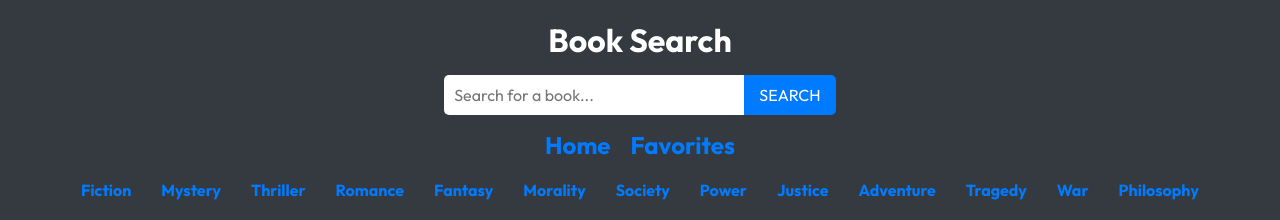
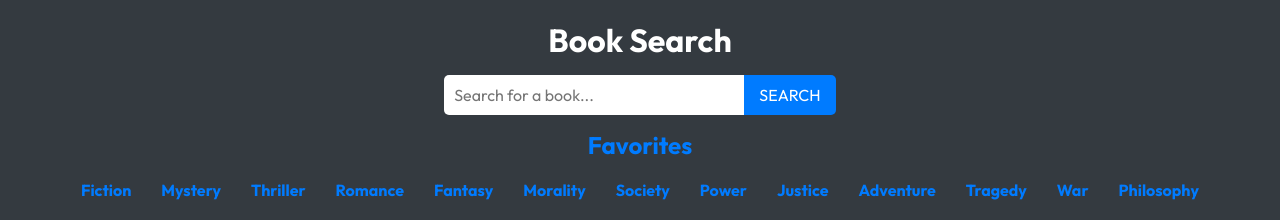
Before and after one commit to markus-kodehode/gutendex, a React (Vite) app: page /gutendex/favorites in a window 1280 px wide. Shown: the top 220 px of the page. Built offline with nearby package versions, Linux system fonts and the light colour scheme; no server answers.

Commit message:
Card style

```diff
--- a/src/App.css
+++ b/src/App.css
@@ -295,7 +295,7 @@ header {
   display: flex;
   flex-direction: column;
   align-items: center;
-  justify-content: center;
+  justify-content: space-between;
   background: white;
   border-radius: 10px;
   box-shadow: 0 4px 6px rgba(0, 0, 0, 0.1);
--- a/src/components/Header.jsx
+++ b/src/components/Header.jsx
@@ -55,14 +55,9 @@ export default function BookSearch() {
         <button type="submit">SEARCH</button>
       </form>
 
-      <div className="header-links">
-        <Link to="/" className="link">
-          <h2>Home</h2>
-        </Link>
-        <Link to="/favorites" className="link">
-          <h2>Favorites</h2>
-        </Link>
-      </div>
+      <Link to="/favorites" className="link">
+        <h2>Favorites</h2>
+      </Link>
 
       <div className="categories">
         {categories.map((category) => (
```
